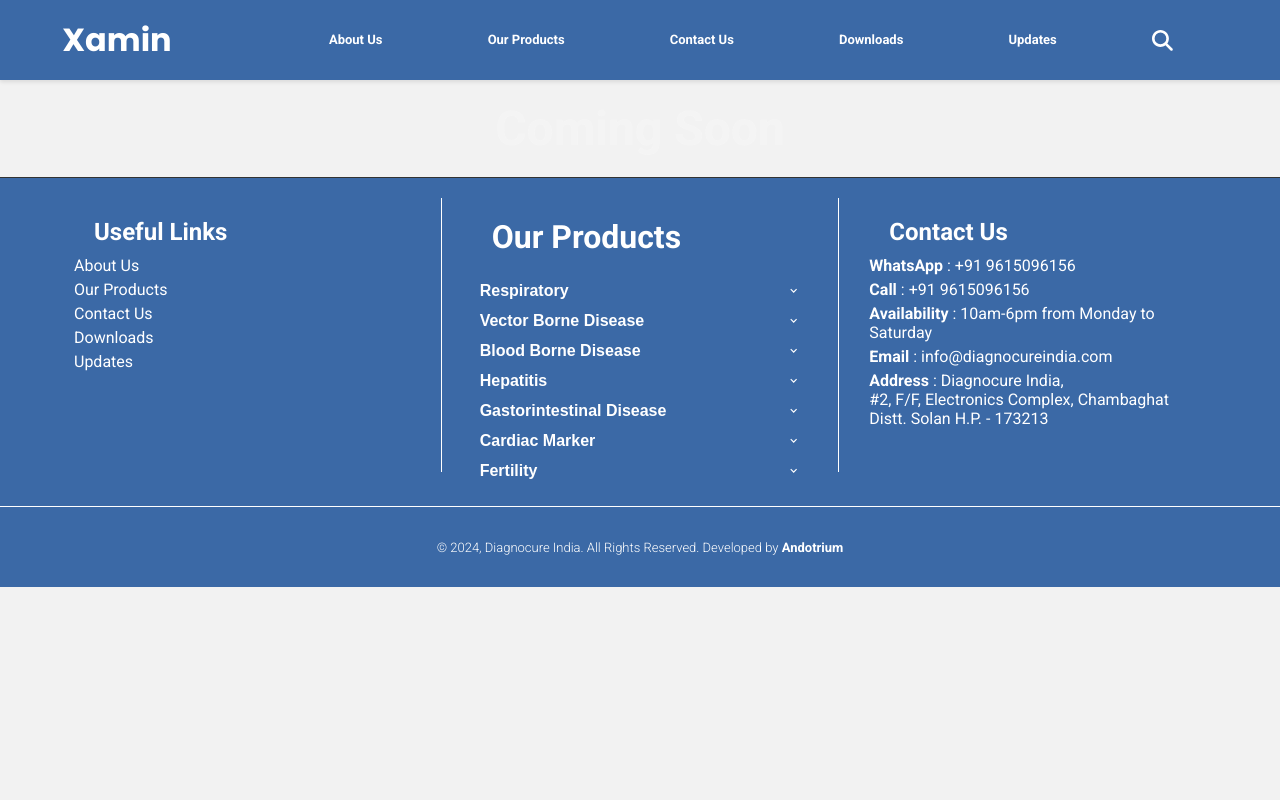
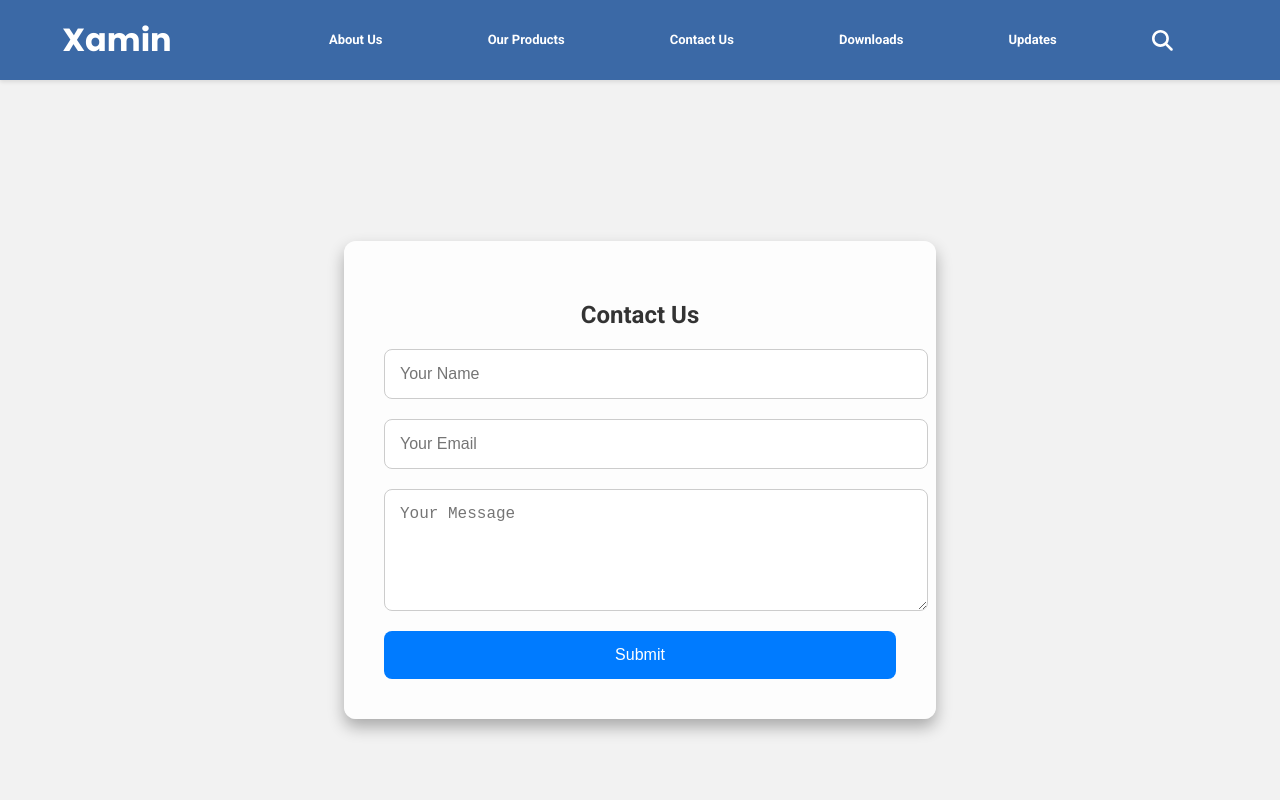
Before and after one commit to Andotrium/Xamin, a React (Create React App) app in the folder frontend/: page /contacts in a window 1280 px wide. Shown: the top 800 px of the page. Built offline with nearby package versions, Linux system fonts and the light colour scheme; a web font is replaced by a local one.

Commit message:
product page template

```diff
--- a/frontend/src/pages/Header.js
+++ b/frontend/src/pages/Header.js
@@ -7,9 +7,34 @@ import { faDroplet, faMosquito, faBaby, faLungs, faPlus, faWhatsapp } from "@for
 import { faMagnifyingGlass } from "@fortawesome/free-solid-svg-icons";
 import { height } from "@fortawesome/free-brands-svg-icons/fa42Group";
 import { BrowserRouter as Router, Route, Link, Routes } from 'react-router-dom';
-import Navabout from "./aboutus";
+import {
+  Popover,
+  PopoverTrigger,
+  PopoverContent,
+  PopoverHeader,
+  PopoverBody,
+  PopoverFooter,
+  PopoverArrow,
+  PopoverCloseButton,
+  PopoverAnchor,
+  Box
+} from '@chakra-ui/react'
 
-function DesktopDropdown() {
+function Productsmenu(){
+  return (
+    <>
+
+    <div style={{height:"10vh"}}></div>
+    <div id="productlist">
+      <h1>yes</h1>
+    </div>
+
+
+    </>
+  )
+}
+
+function DesktopDropdown({producthover}) {
   const style = {
     display: "flex",
     alignItems: "center",
@@ -17,6 +42,7 @@ function DesktopDropdown() {
     width: "80%",
   }
   return (
+    <>
     <div className="desktopdropdown" style={style}>
       <nav>
         <Link to={"/about"} style={{textDecoration:"none"}}>
@@ -25,7 +51,34 @@ function DesktopDropdown() {
       </nav>
       <nav>
         <Link to={"/products"} style={{textDecoration:"none"}}>
-      <h2>Our Products</h2>
+        <Popover>
+  <PopoverTrigger>
+    <h2>Our Products</h2>
+  </PopoverTrigger>
+  <PopoverContent color='white.800' bg='blue.800' borderColor='blue.700' borderRadius='12px' maxWidth='300px' zIndex='10'>
+    <PopoverArrow bg='blue.700' />
+    <PopoverCloseButton color='white' width='10px' right='0' bg='transparent' border='0px red solid' />
+    <PopoverHeader fontWeight='bold' fontSize='18px' borderBottom='1px solid white' textAlign='center'>
+
+    </PopoverHeader>
+    <PopoverBody display='flex' flexDirection='column' alignItems='center' justifyContent='center' padding='16px'>
+      <div id="popovertext" style={{ textAlign: 'center', lineHeight: '1.6', fontSize: '14px', marginBottom: '12px' }}>
+        <strong>Choose a category:</strong><br />
+        <span style={{ display: 'block', marginTop: '8px' }}>Respiratory</span>
+        <span style={{ display: 'block', marginTop: '8px' }}>Vector Borne Disease</span>
+        <span style={{ display: 'block', marginTop: '8px' }}>Blood Borne Disease</span>
+        <span style={{ display: 'block', marginTop: '8px' }}>Hepatitis</span>
+        <span style={{ display: 'block', marginTop: '8px' }}>Gastorintestinal Disease</span>
+        <span style={{ display: 'block', marginTop: '8px' }}>Cardiac Marker</span>
+        <span style={{ display: 'block', marginTop: '8px' }}>Fertility</span>
+      </div>
+    </PopoverBody>
+  </PopoverContent>
+</Popover>
+
+
+
+      {/* <h2>Our Products</h2> */}
         </Link>
       </nav>
       <nav>
@@ -46,6 +99,7 @@ function DesktopDropdown() {
       <FontAwesomeIcon style={{ color: "white", fontSize: '1.3em' }} icon={faMagnifyingGlass} />
     </div>
 
+    </>
   );
 }
 
@@ -53,6 +107,7 @@ function DesktopDropdown() {
 
 export default function Header({ isMobile }) {
     const [scroll, setscroll] = useState(false);
+    const [producthover,setproducthover] = useState(false)
 
 
     useEffect(() => {
@@ -64,6 +119,7 @@ export default function Header({ isMobile }) {
     }, []);
 
     return (
+      <>
       <div className={scroll ? "scrollheader" : "header"}>
         <nav>
             <Link to={"/"} style={{textDecoration:"none"}}>
@@ -73,5 +129,8 @@ export default function Header({ isMobile }) {
         <DesktopDropdown />
 
       </div>
+
+
+      </>
     );
   }
--- a/frontend/src/pages/contact.css
+++ b/frontend/src/pages/contact.css
@@ -1,4 +1,61 @@
-.headerblock {
-    z-index: 0;
-    height: 10vh;
-  }
+#main {
+  width: 100vw;
+  height: 100vh;
+  display: flex;
+  justify-content: center;
+  align-items: center;
+}
+
+#form {
+  width: 40vw;
+  height: auto;
+  background-color: rgba(255, 255, 255, 0.85); /* Semi-transparent background */
+  padding: 40px;
+  border-radius: 12px;
+  box-shadow: 0 8px 16px rgba(0, 0, 0, 0.3);
+  display: flex;
+  justify-content: center;
+  align-items: center;
+}
+
+#form form {
+  display: flex;
+  flex-direction: column;
+  width: 100%;
+}
+
+#form h2 {
+  text-align: center;
+  color: #333;
+  margin-bottom: 20px;
+}
+
+#form input, #form textarea {
+  width: 100%;
+  padding: 15px;
+  margin-bottom: 20px;
+  border: 1px solid #ccc;
+  border-radius: 8px;
+  font-size: 16px;
+  outline: none;
+  transition: border-color 0.3s ease;
+}
+
+#form input:focus, #form textarea:focus {
+  border-color: #007BFF;
+}
+
+#form button {
+  background-color: #007BFF;
+  color: white;
+  border: none;
+  padding: 15px;
+  border-radius: 8px;
+  font-size: 16px;
+  cursor: pointer;
+  transition: background-color 0.3s ease;
+}
+
+#form button:hover {
+  background-color: #0056b3;
+}
--- a/frontend/src/pages/contact.js
+++ b/frontend/src/pages/contact.js
@@ -1,14 +1,23 @@
 import React from "react";
-import "./contact.css"
-import ComingSoon from "./coming";
+import './contact.css';
 
 
-export default function Contact(){
-    return(
-        <>
-        <div className="headerblock"></div>
-        <ComingSoon />
+export default function Contact() {
+  return (
+    <>
+      <div style={{ height: "10vh" }}></div>
 
-        </>
-    )
+      <div id="main" style={{backgroundSize: 'cover', backgroundPosition: 'center' }}>
+        <div id="form">
+          <form>
+            <h2>Contact Us</h2>
+            <input type="text" placeholder="Your Name" required />
+            <input type="email" placeholder="Your Email" required />
+            <textarea placeholder="Your Message" rows="5" required></textarea>
+            <button type="submit">Submit</button>
+          </form>
+        </div>
+      </div>
+    </>
+  );
 }
--- a/frontend/src/pages/header.css
+++ b/frontend/src/pages/header.css
@@ -1,3 +1,10 @@
+#popovertext {
+    color: black;
+    font-size: medium;
+    background-color: white; /* Set a background color */
+    border-radius: 10px;
+}
+
 .header,
 .scrollheader {
     width: 100vw;
--- a/frontend/src/pages/productpages/dengueduo.css
+++ b/frontend/src/pages/productpages/dengueduo.css
@@ -98,7 +98,7 @@ margin-left: 15px;
 }
 #lowerpageimg {
     /* border: 1px red solid; */
-    width: 60%;
+    width: 70%;
 
 }
 #lowerpageimg img{
@@ -116,6 +116,15 @@ ul li {
     color: #666;
     line-height: 1.5;
 }
+.dropdownbutton {
+    border: none;
+    padding: 15px;
+    margin: 10px;
+    justify-content: space-between;
+}
+.dropdownbutton h2{
+    color: rgb(59, 105, 166);
+}
 
 
 /* Additional styles for the second image */
--- a/frontend/src/pages/productpages/dengueduo.js
+++ b/frontend/src/pages/productpages/dengueduo.js
@@ -5,6 +5,14 @@ import paze2 from '../../media/DengueDuopage2.png'
 import paze3 from '../../media/DengueDuopage3.png'
 import stockimage from '../../media/Dengue.png'
 import ImageScroller from "../../tools/imagescroller";
+import {
+  Accordion,
+  AccordionItem,
+  AccordionButton,
+  AccordionPanel,
+  AccordionIcon,
+  Box,
+} from '@chakra-ui/react'
 
 const images = [
   { id: 1, src: stockimage, alt: 'Image 1' },
@@ -52,9 +60,44 @@ function DesktopView() {
       </div>
       <div id="lowerpage">
         <div id="lowerpageimg">
+          <Accordion allowToggle>
+            <AccordionItem>
+          <AccordionButton className="dropdownbutton">
+                <Box flex="1" textAlign="left">
+                  <h2>Test Description</h2>
+                </Box>
+                <Box as="span" fontSize="30px" color="rgb(59, 105, 166)">+</Box>
+              </AccordionButton>
+              <AccordionPanel>
         <img src={paze1} style={{ width: "100%" }}></img>
+              </AccordionPanel>
+            </AccordionItem>
+            <AccordionItem>
+            <AccordionButton className="dropdownbutton">
+                <Box flex="1" textAlign="left">
+                  <h2>Test Result</h2>
+                </Box>
+                <Box as="span" fontSize="30px" color="rgb(59, 105, 166)">+</Box>
+              </AccordionButton>
+              <AccordionPanel>
         <img src={paze2} style={{ width: "100%",marginTop:"30px" }}></img>
+        <h3 style={{color:'red'}}><b>*ATTENTION:</b> Serum/Plasma and Whole blood tests are different variants and hence shall be
+        ordered as per the demand for the particular variant.</h3>
+              </AccordionPanel>
+            </AccordionItem>
+            <AccordionItem>
+            <AccordionButton className="dropdownbutton">
+                <Box flex="1" textAlign="left">
+                  <h2>Ordering Information</h2>
+                </Box>
+                <Box as="span" fontSize="30px" color="rgb(59, 105, 166)">+</Box>
+              </AccordionButton>
+              <AccordionPanel>
         <img src={paze3} style={{ width: "100%",marginTop:"30px",marginBottom:"30px" }}></img>
+              </AccordionPanel>
+            </AccordionItem>
+          </Accordion>
+
         </div>
       </div>
     </>
```
Also changed, not shown: frontend/src/media/contactusstock.jpg (added).
